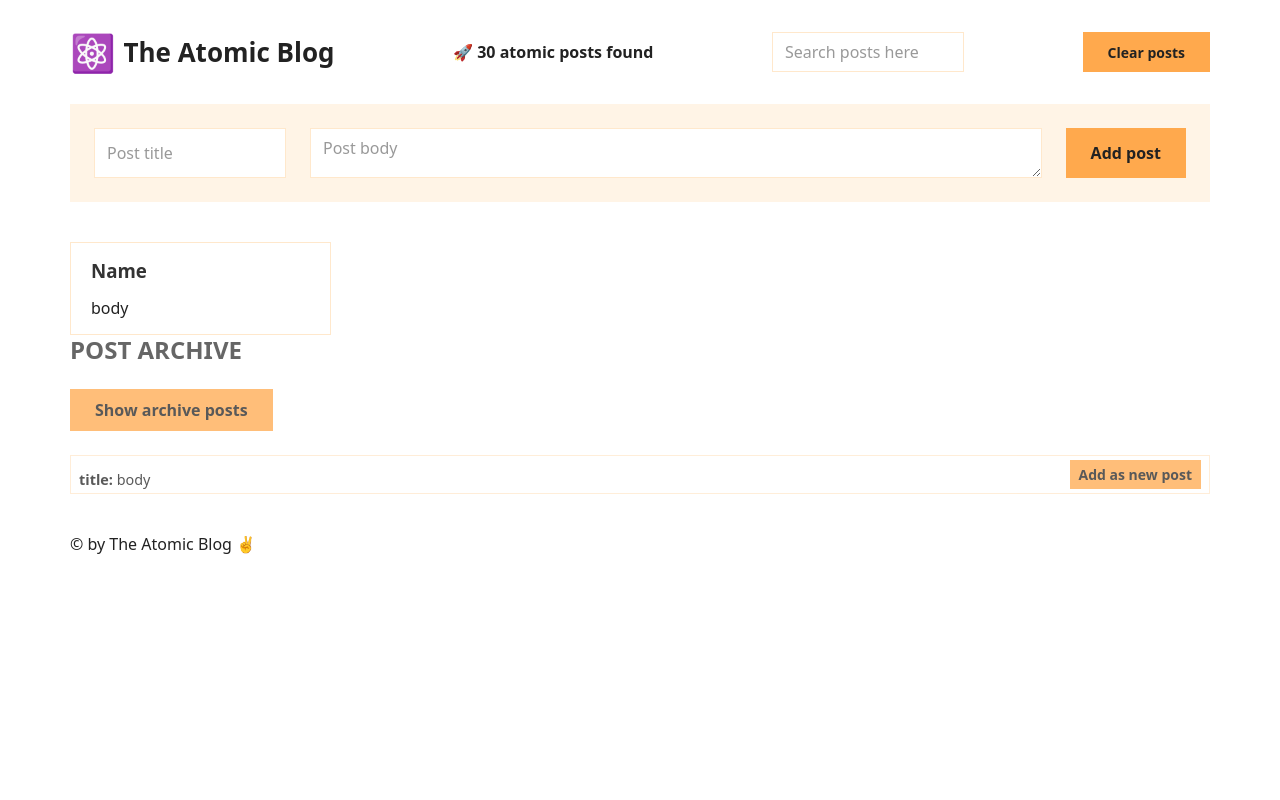
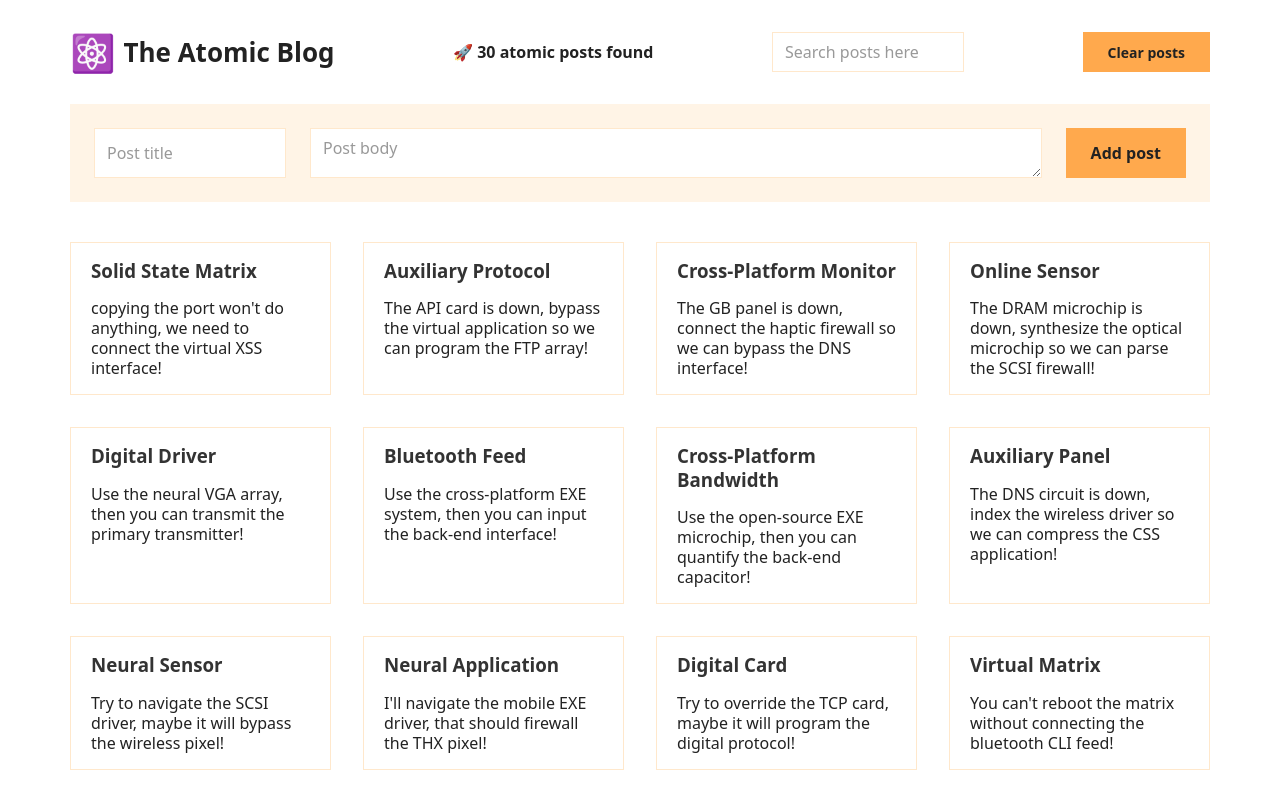
Before and after one commit to karemahamdy/Atomic-blog, a React (Create React App) app: page / in a window 1280 px wide. Shown: the top 800 px of the page. Built offline with nearby package versions, Linux system fonts and the light colour scheme.

Commit message:
feat: add posts to ui

```diff
--- a/package.json
+++ b/package.json
@@ -34,5 +34,8 @@
       "last 1 firefox version",
       "last 1 safari version"
     ]
+  },
+  "devDependencies": {
+    "@faker-js/faker": "^8.4.1"
   }
 }
--- a/src/App.js
+++ b/src/App.js
@@ -1,7 +1,23 @@
-import logo from './logo.svg';
+import { useState } from 'react';
 import './App.css';
+import { faker } from '@faker-js/faker';
+;
+
+function createRandomPosts() {
+  return {
+  title: `${faker.hacker.adjective()} ${faker.hacker.noun()}`,
+  body: faker.hacker.phrase()
+  }
+}
 
 function App() {
+  const [ posts , setPosts] =  useState(() =>
+  Array.from ({length: 30} , () => createRandomPosts())
+  )
+
+  function handleAddPost(post) {
+    setPosts((posts) => [post, ...posts]);
+  }
   return (
     <section>
 
@@ -28,10 +44,12 @@
 
         <section>
           <ul>
-            <li>
-              <h3>name</h3>
-              <p>body</p>
-            </li>
+          {posts.map((post, i) => (
+        <li key={i}>
+          <h3>{post.title}</h3>
+          <p>{post.body}</p>
+        </li>
+      ))}
           </ul>
         </section>
 
```
Also changed, not shown: 1 other file (tests, documents, lock files or other folders).
